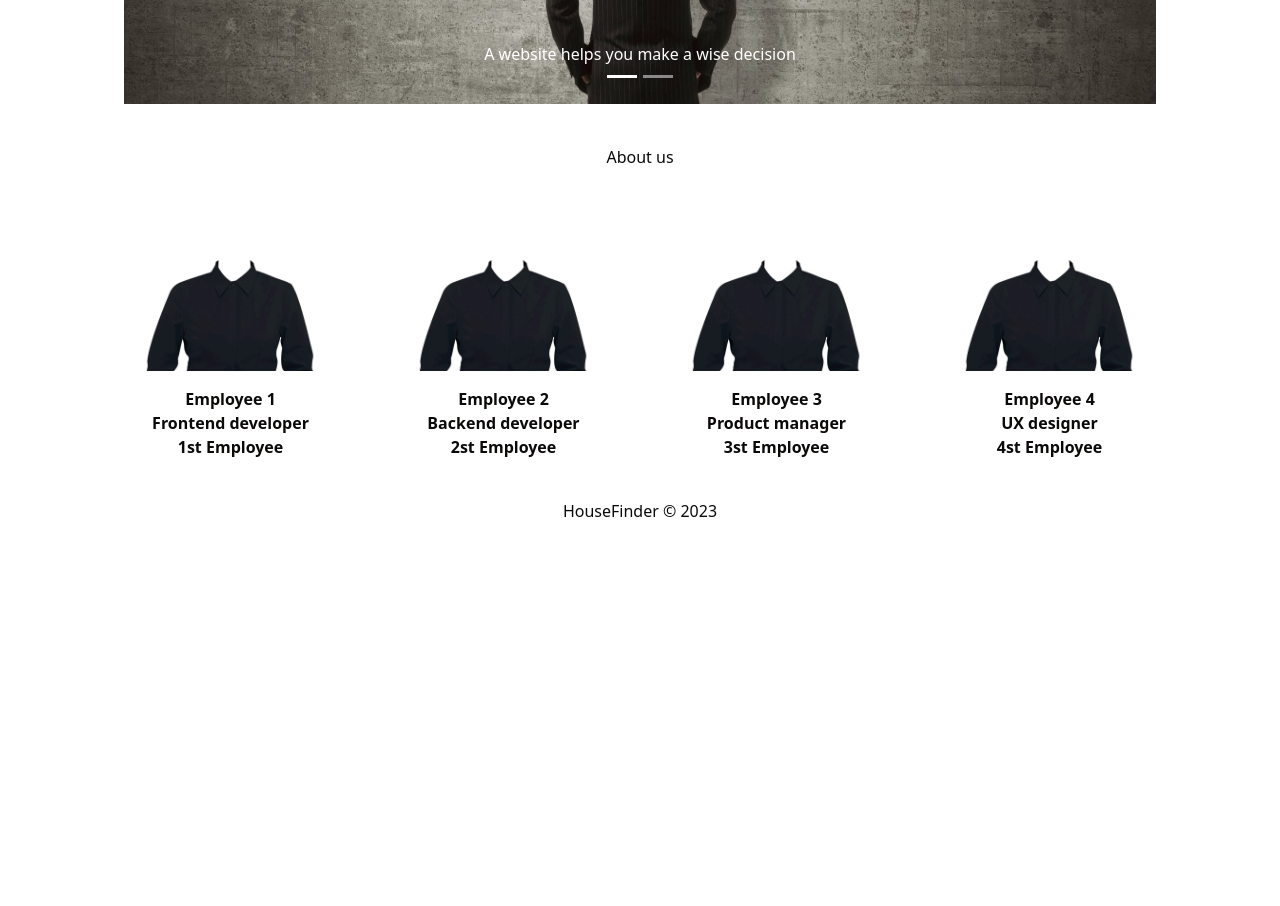
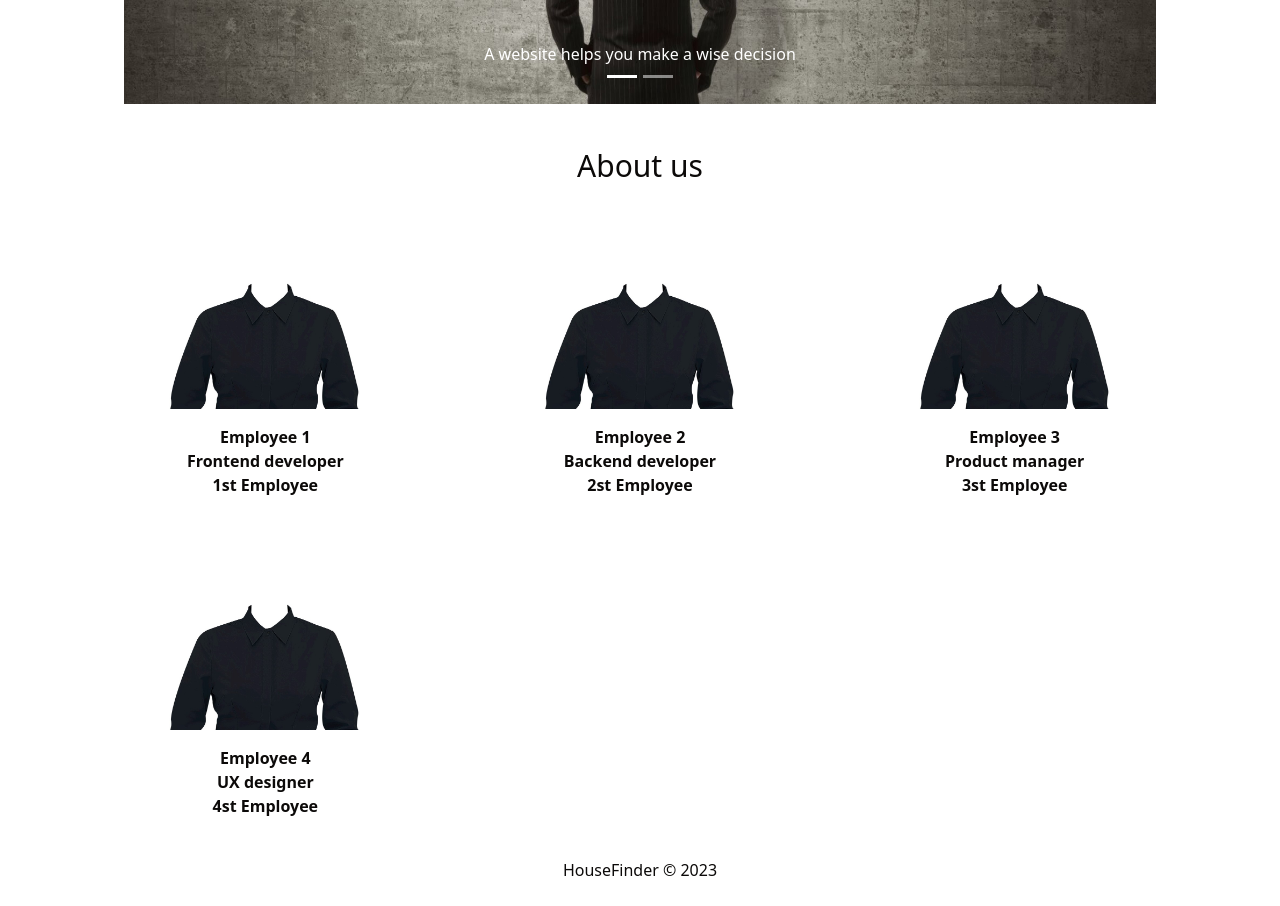
Before and after one commit to new-idea-machine/os-house-finder-app, a React (Vite) app in the folder frontendV2/: page / in a window 1280 px wide. Shown: the part 580-1486 px from the top of the page. Before the commit the page ends 1127 px from the top, so only its background shows below. Built offline with nearby package versions, Linux system fonts and the light colour scheme.

Commit message:
Convert About component to tailwind

```diff
--- a/frontendV2/src/components/About.tsx
+++ b/frontendV2/src/components/About.tsx
@@ -1,12 +1,11 @@
-import React from 'react';
 import ProfessionalCard from './ProfessionalCard';
 import shirt from '../assets/images/Shirt.png';
 
 function About() {
   return (
     <>
-      <h1 className="text-center pt-4">About us</h1>
-      <div className="container-xl pt-1 d-flex  justify-content-center">
+      <h1 className="pt-4 text-center text-3xl">About us</h1>
+      <div className="mx-auto grid max-w-sm items-start gap-2 md:max-w-2xl md:grid-cols-2 lg:max-w-none lg:grid-cols-3">
         <ProfessionalCard
           name="Employee 1"
           title="Frontend developer"
```
